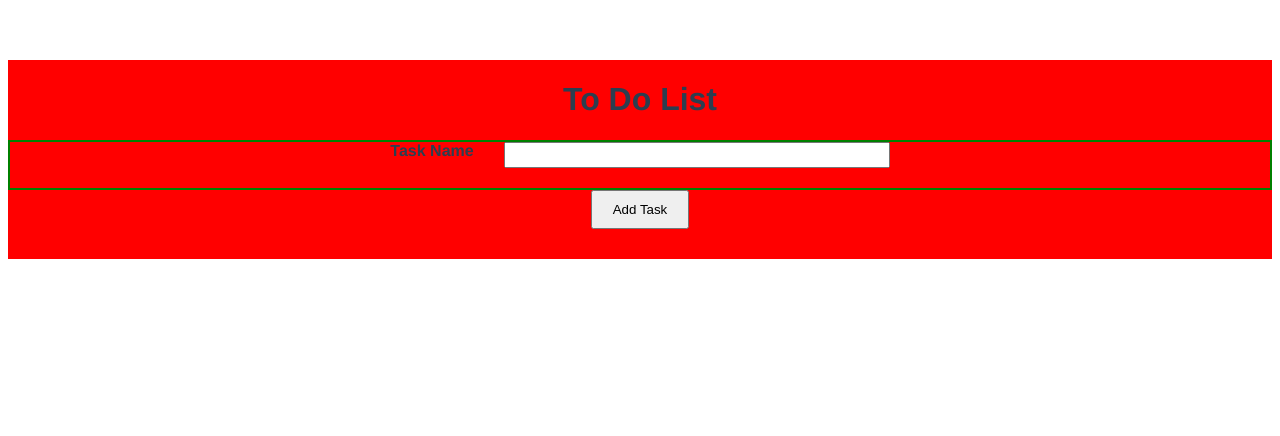
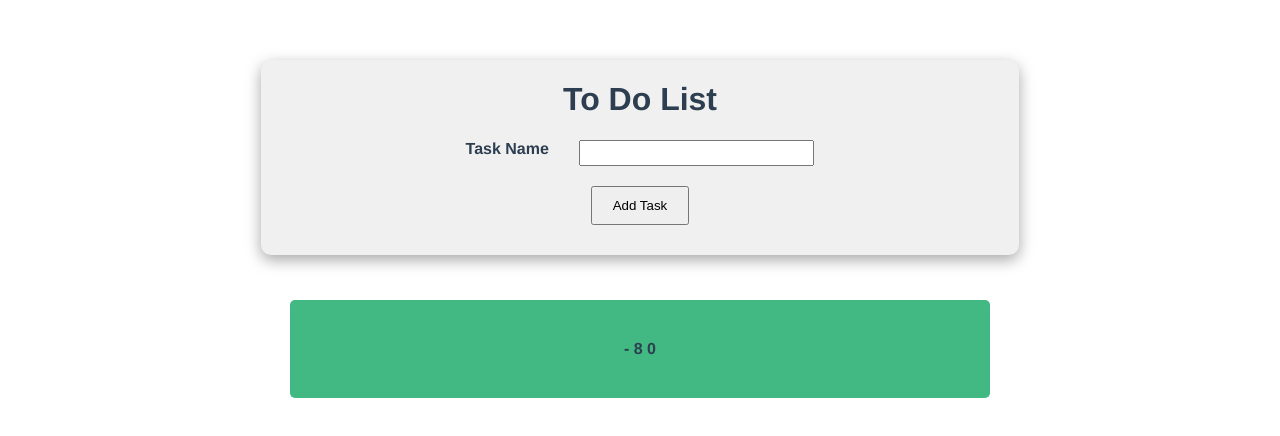
Before and after one commit to kevinu27/todovue, a Vue app: page / in a window 1280 px wide. Shown: the top 436 px of the page. Built offline with nearby package versions, Linux system fonts and the light colour scheme.

Commit message:
task que se ponen bien del video de youtube

```diff
--- a/src/components/HelloWorld.vue
+++ b/src/components/HelloWorld.vue
@@ -4,12 +4,12 @@
     <h1>{{ msg }}</h1>
     <div class="addTask">
       <label for=""> Task Name</label>
-    <input type="text" v-model="taskName">
+    <input type="text" v-model="taskName" >
 </div>
           <button @click="addTask">Add Task</button>
   </div>
      <div class="task">
-        <li v-for="(task) in tasks" v-bind:key="task">{{task}} {{date}}</li>
+        <li v-for="(task, index) in tasks" v-bind:key="task" >{{task.name}} - {{task.date}} {{index}} </li>
       </div>
   </div>
 </template>
@@ -22,19 +22,30 @@ export default {
   },
   data() {
     return {
-      tasks:[],
-      taskName: ''
+      tasks:[{
+         name: "",
+         date: new Date().getMonth() + 1}
+      ],
+      taskName: '',
+      // task: {
+      //   name: "",
+      //    date: new Date().getMonth() + 1
+      // }
     }
 
  },
  methods: {
     addTask() {
-    console.log("aaa")
-    console.log("taskname",this.taskName)
-    const tasknameAfter = this.taskName
-    this.tasks.push(tasknameAfter)
-    console.log("tasks", this.tasks)
-    this.taskName = ''
+    console.log("-----")
+    // console.log("task",this.task)
+    // const tasknameAfter = this.task
+    this.tasks.push({
+      name: this.taskName,
+      date: new Date().getMonth() + 1
+    })
+    // console.log("tasks", this.tasks)
+    // this.taskName = ''
+    //  console.log("-----")
     },
   },
   }
@@ -54,7 +65,7 @@ margin-bottom: 30px;
 }
 .addTask{
   display: flex;
-  border: 2px solid green;
+
   justify-content: center;
 }
 label{
@@ -86,8 +97,10 @@ input{
 }
 
 .hello{
-background-color: red;
-width: 100%;
+background-color: rgb(240,240,240);
+border-radius: 10px;
+box-shadow: rgba(0, 0, 0, 0.35) 0px 5px 15px;
+width: 60%;
 }
 
 h3 {
```
